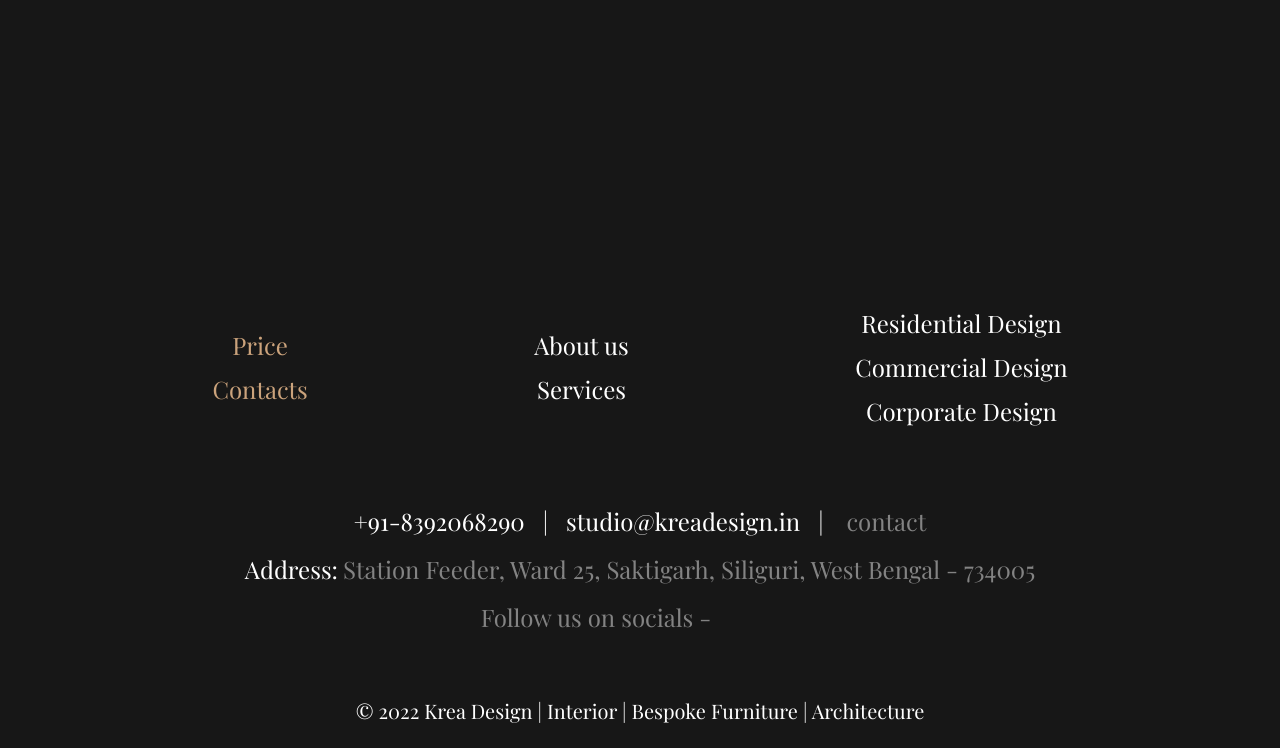
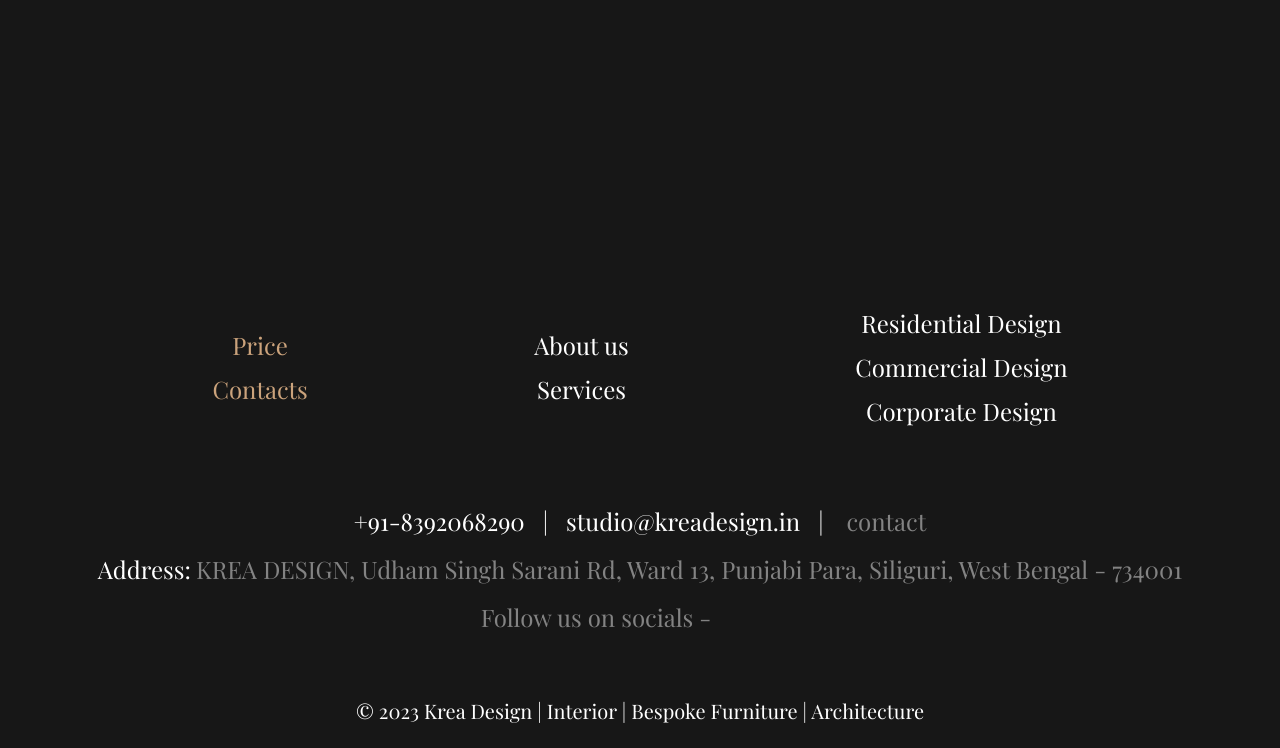
Before and after one commit to G-Shubh/kreadesign.in, a plain HTML site: page contacts.html in a window 1280 px wide. Shown: the part 1775-2523 px from the top of the page. Drawn offline with Linux system fonts and the light colour scheme.

Commit message:
Update contacts.html
local address change and cyrt

```diff
--- a/contacts.html
+++ b/contacts.html
@@ -180,8 +180,7 @@
 
             <div class="footer-contact-address">
                 <span class="white">Address: </span>
-                <p class="address"> Station Feeder, Ward 25, Saktigarh,
-                    Siliguri, West Bengal - 734005</p>
+                <p class="address">KREA DESIGN, Udham Singh Sarani Rd, Ward 13, Punjabi Para, Siliguri, West Bengal - 734001</p>
             </div>
             <div class="social-icons">
                 <p>Follow us on socials -</p>
@@ -191,7 +190,7 @@
         </div>
 
         <div class="footer-trademark">
-            <p class="trademark">© 2022 Krea Design | Interior | Bespoke Furniture | Architecture</p>
+            <p class="trademark">© 2023 Krea Design | Interior | Bespoke Furniture | Architecture</p>
         </div>
 
     </footer>
```
